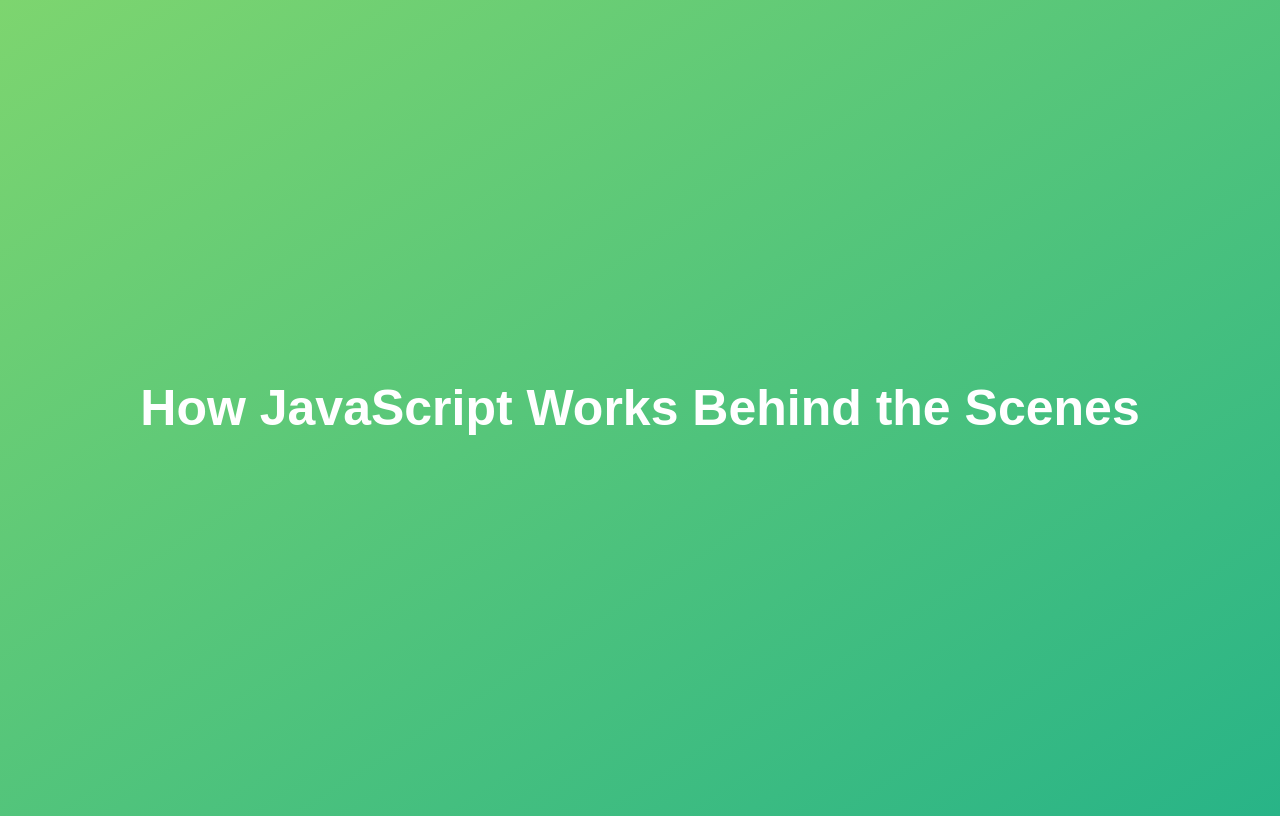
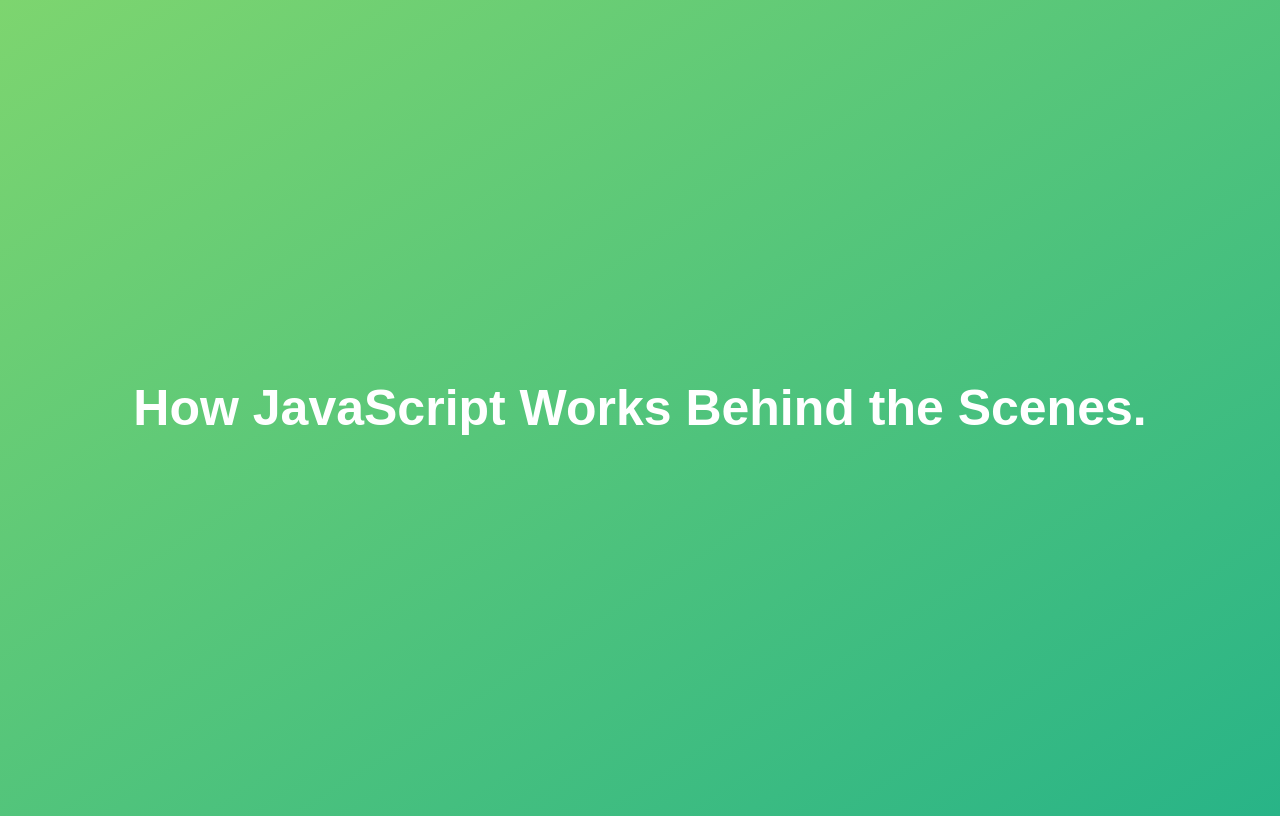
Before and after one commit to the-matei/javascript-course, a plain HTML site: page 08-Behind-the-Scenes/index.html in a window 1280 px wide. Drawn offline with Linux system fonts and the light colour scheme.

Commit message:
finish of the saction

```diff
--- a/08-Behind-the-Scenes/index.html
+++ b/08-Behind-the-Scenes/index.html
@@ -4,7 +4,7 @@
     <meta charset="UTF-8" />
     <meta name="viewport" content="width=device-width, initial-scale=1.0" />
     <meta http-equiv="X-UA-Compatible" content="ie=edge" />
-    <title>How JavaScript Works Behind the Scenes</title>
+    <title>How JavaScript Works Behind the Scenes.</title>
     <style>
       body {
         height: 100vh;
@@ -24,7 +24,7 @@
     </style>
   </head>
   <body>
-    <h1>How JavaScript Works Behind the Scenes</h1>
+    <h1>How JavaScript Works Behind the Scenes.</h1>
     <script src="script.js"></script>
   </body>
 </html>
```
Also changed, not shown: 08-Behind-the-Scenes/script.js (line endings or trailing spaces).
